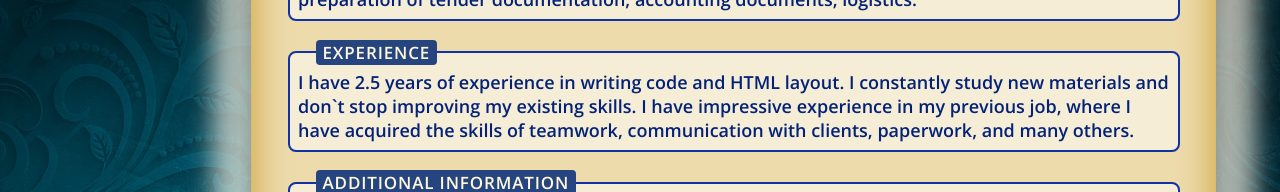
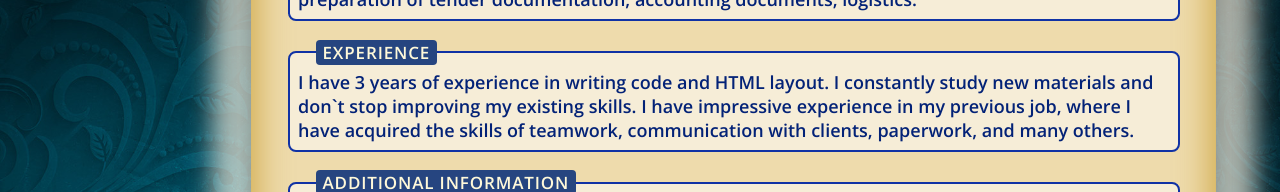
Before and after one commit to Alex-Porub/NavBar-3D, a React (Create React App) app: page /about in a window 1280 px wide. Shown: the part 1765-1957 px from the top of the page. Built offline with nearby package versions, Linux system fonts and the light colour scheme; a web font is replaced by a local one.

Commit message:
changed te term of experience

```diff
--- a/src/pages/About/About.jsx
+++ b/src/pages/About/About.jsx
@@ -99,7 +99,7 @@
                     <div className={cl.article__skills}>
                         <h3 className={cl.article__skills_skillsHeadline}>Experience</h3>
                         <p>
-                            I have 2.5 years of experience in writing code and HTML layout. I constantly study new materials and don`t stop
+                            I have 3 years of experience in writing code and HTML layout. I constantly study new materials and don`t stop
                             improving my existing skills. I have impressive experience in my previous job, where I have acquired the skills
                             of teamwork, communication with clients, paperwork, and many others.
                         </p>
```
